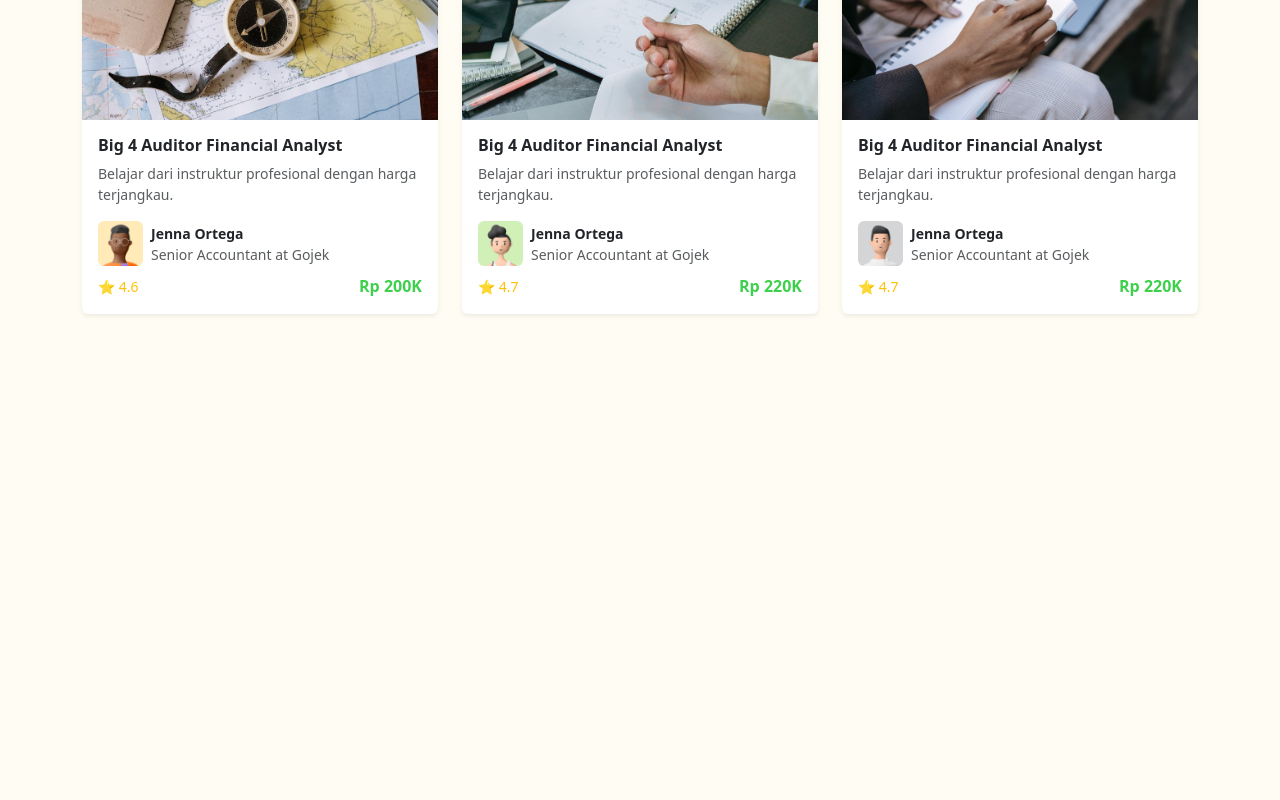
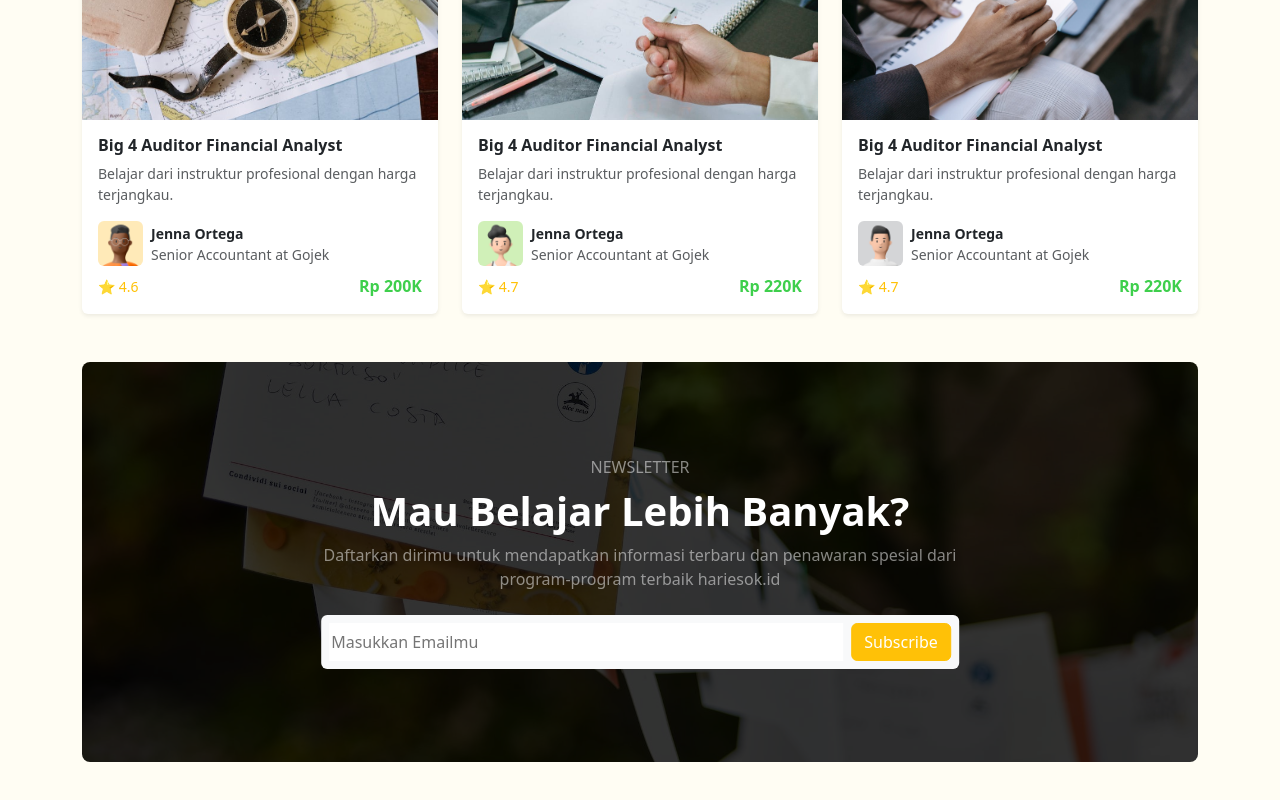
Before and after one commit to DoharDNR/reactjs-videobelajar, a React (Vite) app in the folder website-videobelajar/: page / in a window 1280 px wide. Shown: the part 1627-2427 px from the top of the page. Before the commit the page ends 1989 px from the top, so only its background shows below. Built offline with nearby package versions, Linux system fonts and the light colour scheme.

Commit message:
Menambahkan komponent Newsletter

```diff
--- /dev/null
+++ b/website-videobelajar/src/component/Beranda/Newsletter.jsx
@@ -0,0 +1,44 @@
+import Gambar from "../../assets/banner-newsletter.jpg";
+
+export default function Newsletter() {
+  return (
+    <section className="container my-5">
+      <div
+        className="position-relative rounded-3 overflow-hidden"
+        style={{
+          height: "400px",
+        }}
+      >
+        <img
+          src={Gambar}
+          alt="hero"
+          className="w-100 h-100"
+          style={{
+            objectFit: "cover",
+            filter: "brightness(20%)",
+          }}
+        />
+        <div
+          className="position-absolute top-50 start-50 translate-middle text-center text-white px-3"
+          style={{ width: "60%" }}
+        >
+          <p className="text-uppercase opacity-50 mb-2">Newsletter</p>
+          <h4 className="fw-bold fs-1">Mau Belajar Lebih Banyak?</h4>
+          <p className="mb-4 opacity-50">
+            Daftarkan dirimu untuk mendapatkan informasi terbaru dan penawaran
+            spesial dari program-program terbaik hariesok.id
+          </p>
+          <form className="d-flex bg-light rounded p-2 justify-content-center justify-content-between gap-2">
+            <input
+              type="email"
+              placeholder="Masukkan Emailmu"
+              className="border-0 w-100"
+              style={{ minWidth: "250px" }}
+            />
+            <button className="btn btn-warning text-white">Subscribe</button>
+          </form>
+        </div>
+      </div>
+    </section>
+  );
+}
--- a/website-videobelajar/src/halaman/beranda.jsx
+++ b/website-videobelajar/src/halaman/beranda.jsx
@@ -1,6 +1,7 @@
 import CourseCollection from "../component/Beranda/CourseCollection";
 import NavbarImg from "../component/Beranda/Header-with-img";
 import HeroSection from "../component/Beranda/HeroSection";
+import Newsletter from "../component/Beranda/Newsletter";
 
 export default function Beranda() {
   return (
@@ -8,6 +9,7 @@ export default function Beranda() {
       <NavbarImg />
       <HeroSection />
       <CourseCollection />
+      <Newsletter />
     </>
   );
 }
```
Also changed, not shown: website-videobelajar/src/assets/banner-newsletter.jpg (added).
